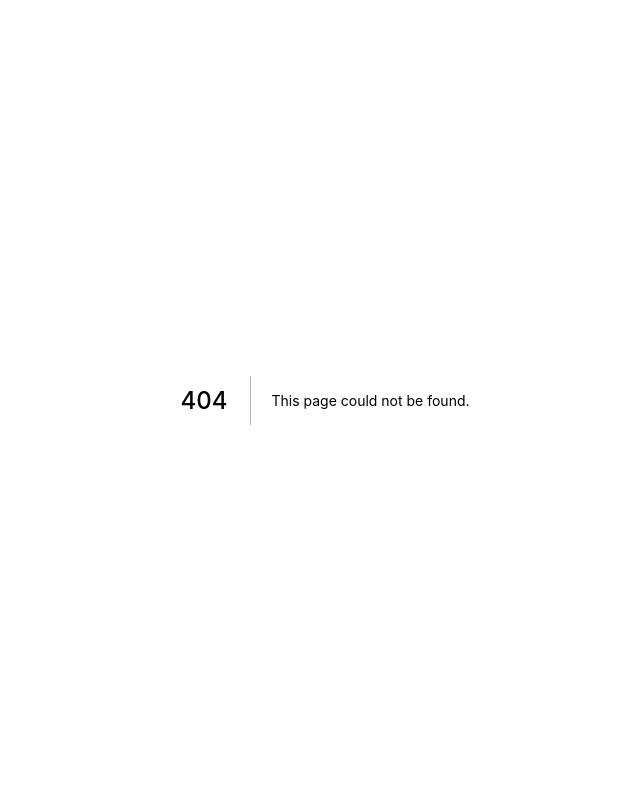
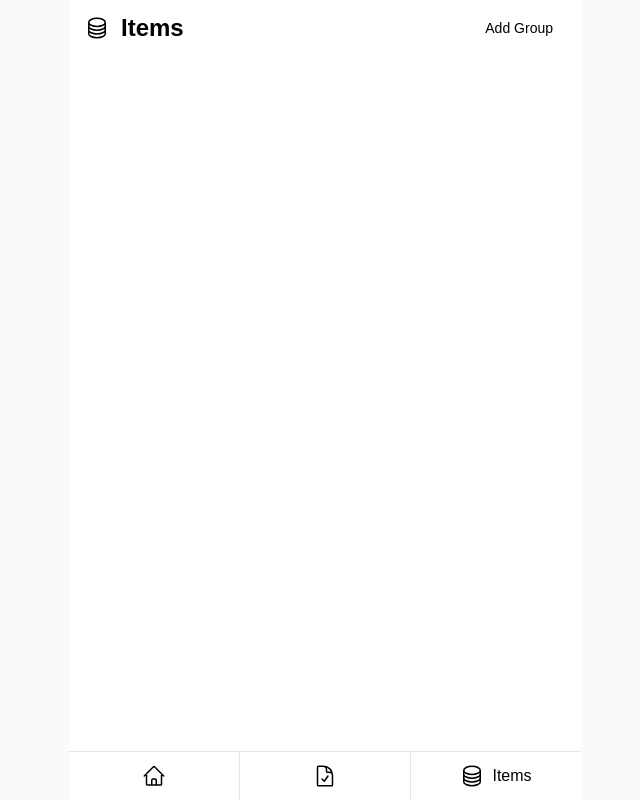
Before and after one commit to brantem/hazelnut, a Next.js app: page /items in a window 1280 px wide. Before the commit this address had no page. Shown: the whole page, without its empty margins (315-955 px from the left). Built offline with nearby package versions, Linux system fonts and the light colour scheme; a web font is replaced by a local one.

Commit message:
/stuff -> /items

```diff
--- a/src/data/navigations.tsx
+++ b/src/data/navigations.tsx
@@ -15,8 +15,8 @@ const navigations: Navigation[] = [
   },
   {
     icon: <CircleStackIcon className="h-6 w-6" />,
-    href: '/stuff',
-    text: 'Stuff',
+    href: '/items',
+    text: 'Items',
   },
 ];
 
--- a/src/pages/stuff.tsx
+++ b/src/pages/items.tsx
@@ -8,7 +8,7 @@ import GroupSettingsModal from 'components/Group/GroupSettingsModal';
 
 import { useGroupsStore, useGroupStore } from 'lib/stores';
 
-const Stuff: NextPage = () => {
+const Items: NextPage = () => {
   const { groups } = useGroupsStore();
   const { showSave } = useGroupStore();
 
@@ -31,4 +31,4 @@ const Stuff: NextPage = () => {
   );
 };
 
-export default Stuff;
+export default Items;
```
Also changed, not shown: 1 other file (tests, documents, lock files or other folders).
